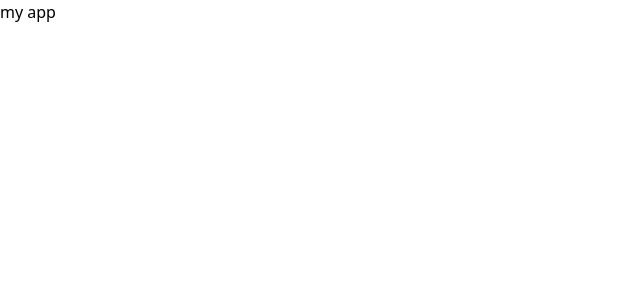
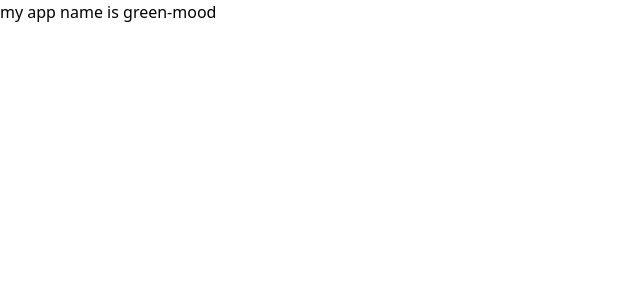
Before and after one commit to tomaslynxmind/green-mood, a React (Vite) app: page / in a window 1280 px wide. Shown: the top 300 px of the page, without its empty margins (0-640 px from the left). Built offline with nearby package versions, Linux system fonts and the light colour scheme.

Commit message:
fix: change copy

```diff
--- a/src/App.jsx
+++ b/src/App.jsx
@@ -1,6 +1,6 @@
 const App = () => {
   return (
-<>my app</>
+<>my app name is green-mood</>
 
    );
 }
```
